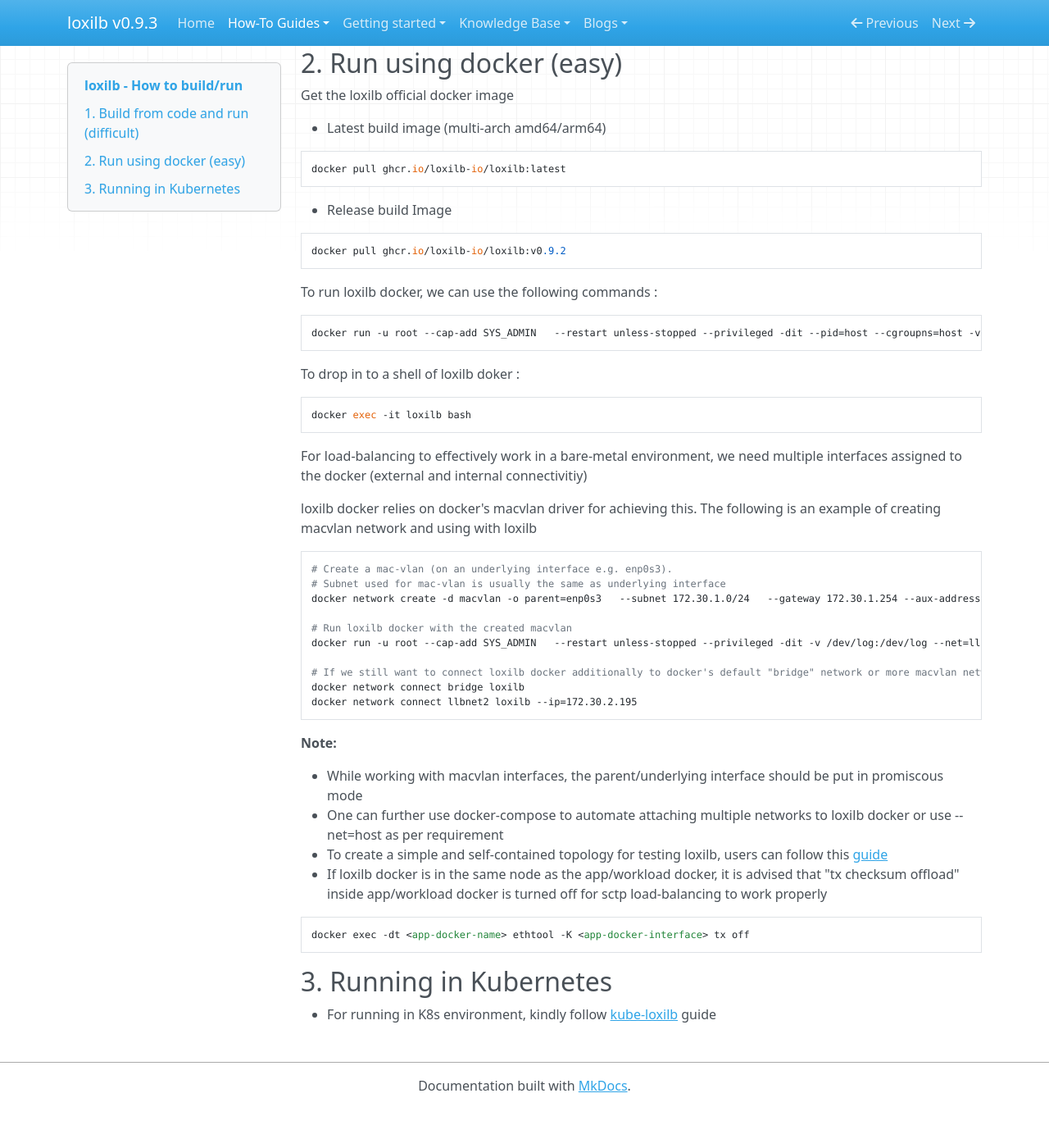
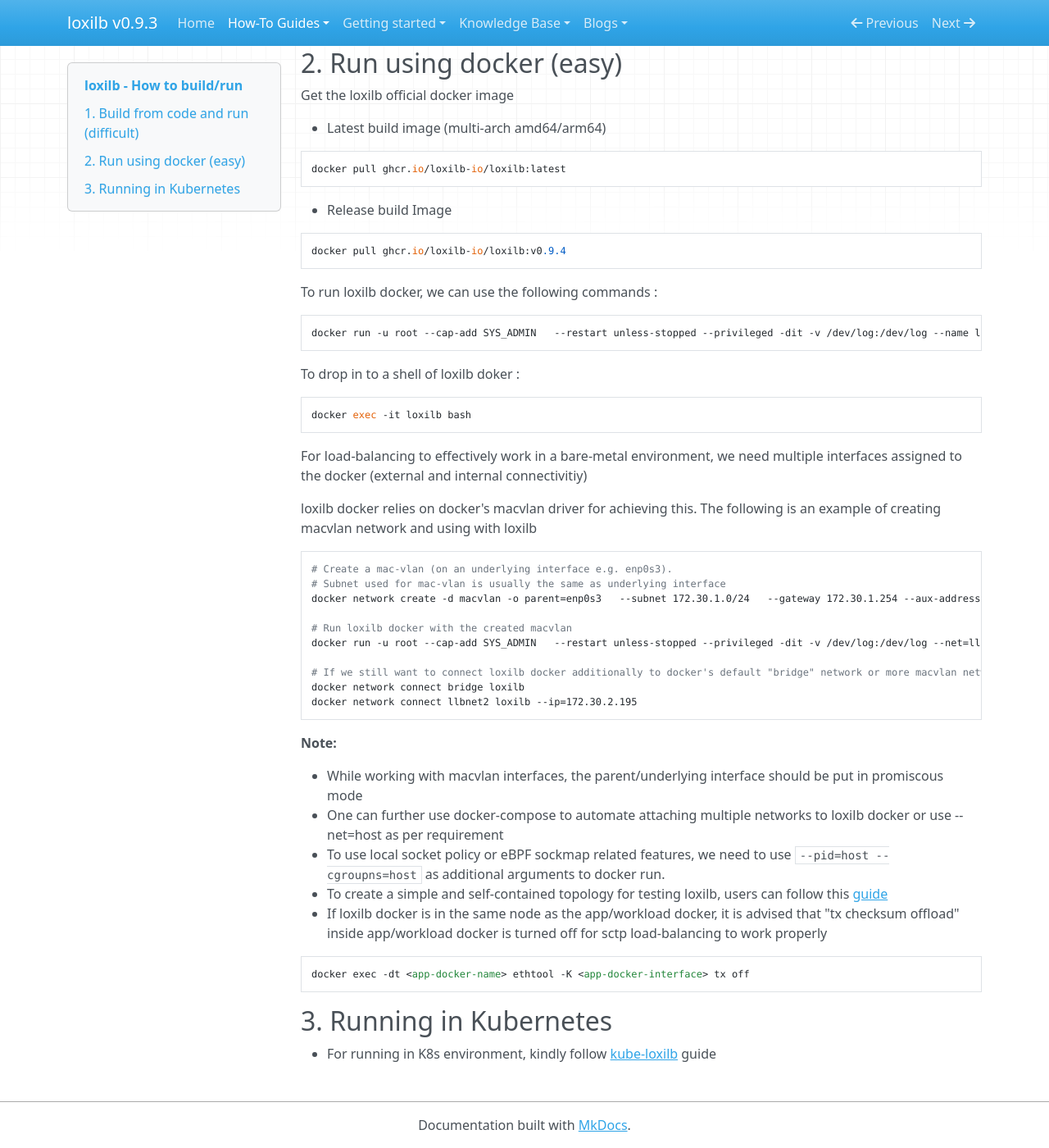
Before and after one commit to loxilb-io/loxilbdocs, an MkDocs documentation site: the page built from docs/run.md, in a window 1280 px wide and 1400 px high, scrolled down 825 px. Shown: the whole window at 82% size. Built offline with MkDocs 1.6.1, drawn with Linux system fonts in a browser that asks for light colours; nearby versions of some CDN libraries; before the commit the page ends 2177 px from its top, so only the background shows below that.

Commit message:
Update run.md for v0.9.4

````diff
--- a/docs/run.md
+++ b/docs/run.md
@@ -47,13 +47,13 @@
 
 * Release build Image
 ```
-docker pull ghcr.io/loxilb-io/loxilb:v0.9.2
+docker pull ghcr.io/loxilb-io/loxilb:v0.9.4
 ```
 
 To run loxilb docker, we can use the following commands :
 
 ```
-docker run -u root --cap-add SYS_ADMIN   --restart unless-stopped --privileged -dit --pid=host --cgroupns=host -v /dev/log:/dev/log --name loxilb ghcr.io/loxilb-io/loxilb:latest
+docker run -u root --cap-add SYS_ADMIN   --restart unless-stopped --privileged -dit -v /dev/log:/dev/log --name loxilb ghcr.io/loxilb-io/loxilb:latest
 ```
 
 To drop in to a shell of loxilb doker :
@@ -83,6 +83,7 @@
 
 * While working with macvlan interfaces, the parent/underlying interface should be put in promiscous mode
 * One can further use docker-compose to automate attaching multiple networks to loxilb docker or use --net=host as per requirement
+* To use local socket policy or eBPF sockmap related features, we need to use ```--pid=host --cgroupns=host``` as additional arguments to docker run.
 * To create a simple and self-contained topology for testing loxilb, users can follow this [guide](simple_topo.md)
 * If loxilb docker is in the same node as the app/workload docker, it is advised that "tx checksum offload" inside app/workload docker is turned off for sctp load-balancing to work properly
 ```
````
